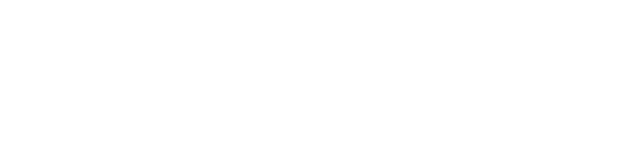
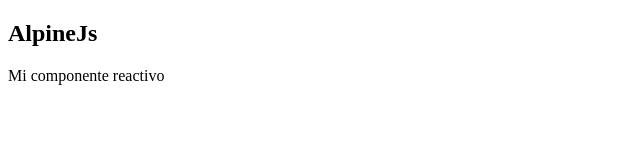
Before and after one commit to francisco-1998/AlpineJS-Proyecto, a plain HTML site: page index.html in a window 1280 px wide. Shown: the whole page, without its empty margins (0-640 px from the left). Drawn offline with nearby package versions, Linux system fonts and the light colour scheme.

Commit message:
Instalacion de Alpine

```diff
--- a/index.html
+++ b/index.html
@@ -4,9 +4,15 @@
     <meta charset="UTF-8">
     <meta name="viewport" content="width=device-width, initial-scale=1.0">
     <title>AlpineJs - Aprendizaje</title>
-    <script src="app.js"></script>
+    <script src="https://cdn.jsdelivr.net/gh/alpinejs/alpine@v2.8.0/dist/alpine.min.js" defer></script>
 </head>
 <body>
+   <h2>AlpineJs</h2>
+    <div>
+        Mi componente reactivo
+    </div>
 
+
+    <script src="app.js"></script>
 </body>
 </html>
```
